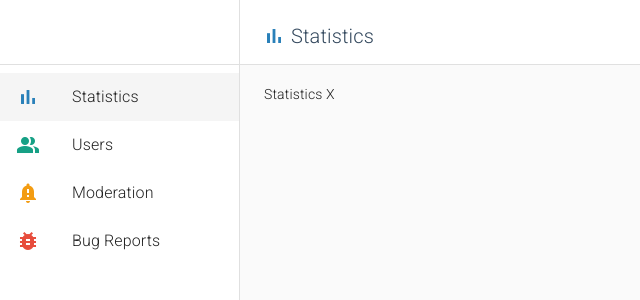
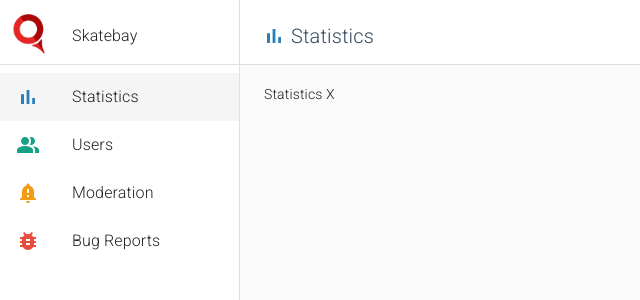
Before and after one commit to danniolsen/skatebay_dashboard, a React (Create React App) app: page / in a window 1280 px wide. Shown: the top 300 px of the page, without its empty margins (0-640 px from the left). Built offline with nearby package versions, Linux system fonts and the light colour scheme.

Commit message:
logo added to header

```diff
--- a/src/components/sidebar/Sidebar.js
+++ b/src/components/sidebar/Sidebar.js
@@ -7,11 +7,12 @@ import { ListItemIcon, ListItemText } from "@material-ui/core";
 import Divider from "@material-ui/core/Divider";
 import { useHistory } from "react-router-dom";
 import { mainNavigation } from "../../navigation/routes/navigation";
+import logosmall from "../../assets/images/logo_small.png";
 
 const drawerWidth = 240;
 
 const SideBar = props => {
-  const classes = useStyles();
+  const s = useStyles();
   let history = useHistory();
 
   const goToTab = navItem => {
@@ -28,13 +29,17 @@ const SideBar = props => {
   return (
     <Drawer
       classes={{
-        paper: classes.drawerPaper
+        paper: s.drawerPaper
       }}
       variant="permanent"
-      open
     >
       <div>
-        <div className={classes.toolbar} />
+        <div className={s.toolbar}>
+          <div className={s.iconCon}>
+            <img className={s.icon} src={logosmall} alt="skatebay logo" />
+            <p className={s.iconTxt}>Skatebay</p>
+          </div>
+        </div>
         <Divider />
         <List>
           {mainNavigation.map((navItem, index) => {
@@ -72,5 +77,8 @@ const useStyles = makeStyles(theme => ({
   drawerPaper: {
     width: drawerWidth
   },
-  toolbar: theme.mixins.toolbar
+  toolbar: theme.mixins.toolbar,
+  iconCon: { padding: "9px 9px 0 9px" },
+  icon: { width: "40px", float: "left", marginTop: 5 },
+  iconTxt: { marginLeft: "63px", fontSize: 16 }
 }));
```
Also changed, not shown: src/assets/images/logo_small.png (added).
